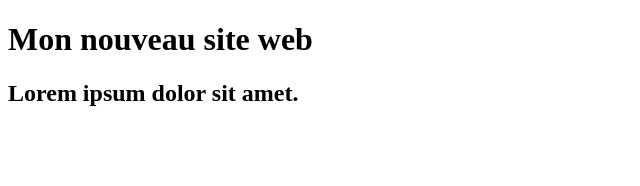
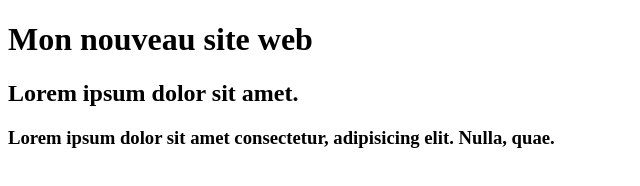
Before and after one commit to Sasmourai62/site-web, a plain HTML site: page index.html in a window 1280 px wide. Shown: the whole page, without its empty margins (0-640 px from the left). Drawn offline with Linux system fonts and the light colour scheme.

Commit message:
ajout h3

```diff
--- a/index.html
+++ b/index.html
@@ -9,6 +9,7 @@
 <body>
     <h1>Mon nouveau site web</h1>
     <h2>Lorem ipsum dolor sit amet.</h2>
+    <h3>Lorem ipsum dolor sit amet consectetur, adipisicing elit. Nulla, quae.</h3>
 
 </body>
 </html>
```
